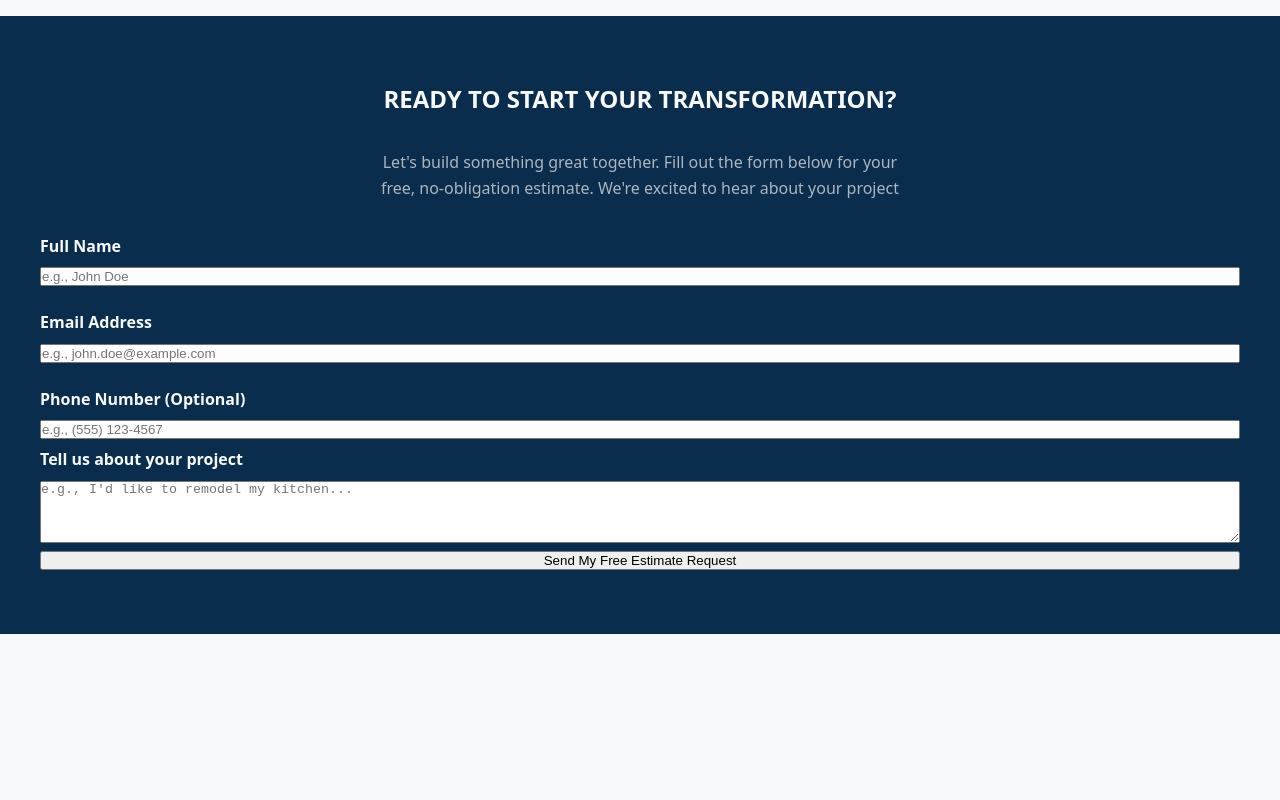
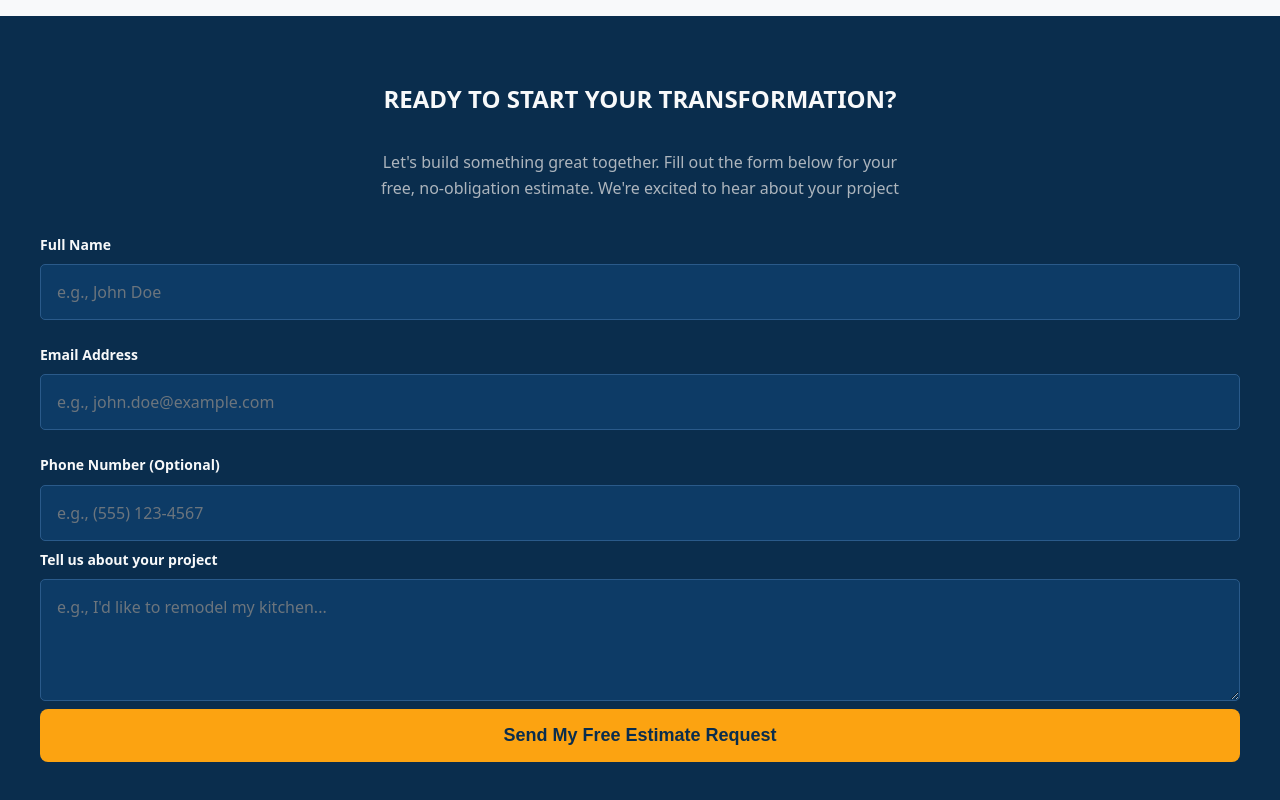
Before and after one commit to zarek21/FR_Construction, a plain HTML site: page index.html in a window 1280 px wide. Shown: the part 5045-5845 px from the top of the page. Before the commit the page ends 5679 px from the top, so only its background shows below. Drawn offline with Linux system fonts and the light colour scheme.

Commit message:
:bug: finish styling cta-form section

```diff
--- a/css/components/form.css
+++ b/css/components/form.css
@@ -33,4 +33,50 @@
 .form-label {
   color: var(--clr-light);
   font-weight: var(--font-weight-bold);
+  font-size: var(--font-size-sm);
 }
+
+.form-input,
+.form-textarea {
+  width: 100%;
+  padding: var(--spacing-md);
+  background-color: #0d3b66;
+  border: 1px solid #2a5a8a;
+  border-radius: 5px;
+  color: var(--clr-light);
+  font-family: inherit;
+  font-size: var(--font-size-base);
+  transition: border-color 200ms ease, box-shadow 200ms ease;
+}
+
+.form-input::placeholder,
+.form-textarea::placeholder {
+  color: var(--clr-neutral);
+}
+
+.form-input:focus,
+.form-textarea:focus {
+  outline: none;
+  border-color: var(--clr-accent);
+  box-shadow: 0 0 0 3px rgba(252, 163, 17, 0.4);
+}
+
+.btn--form {
+  width: 100%;
+  padding: var(--spacing-md) var(--spacing-xl);
+  background-color: var(--clr-accent);
+  color: var(--clr-primary);
+  font-size: var(--font-size-md);
+  font-weight: var(--font-weight-bold);
+  text-decoration: none;
+  border: none;
+  border-radius: 8px;
+  cursor: pointer;
+  transition: transform 200ms ease, box-shadow 200ms ease;
+  text-align: center;
+}
+
+.btn--form:hover {
+  transform: translateY(-3px);
+  box-shadow: 0 8px 15px rgba(0, 0, 0, 0.2);
+}
```
